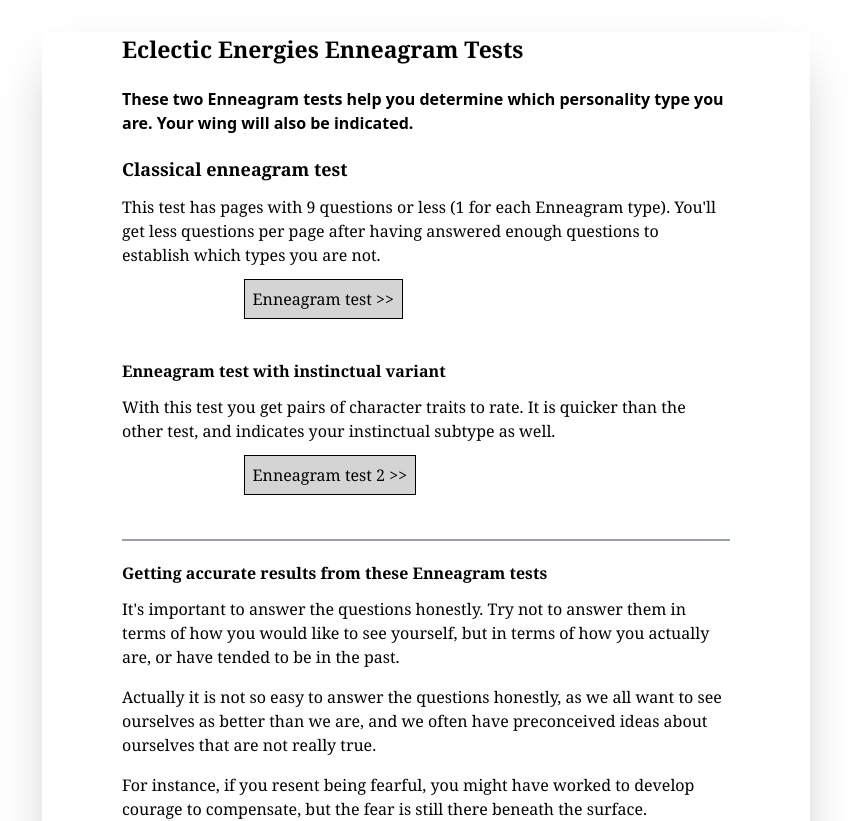
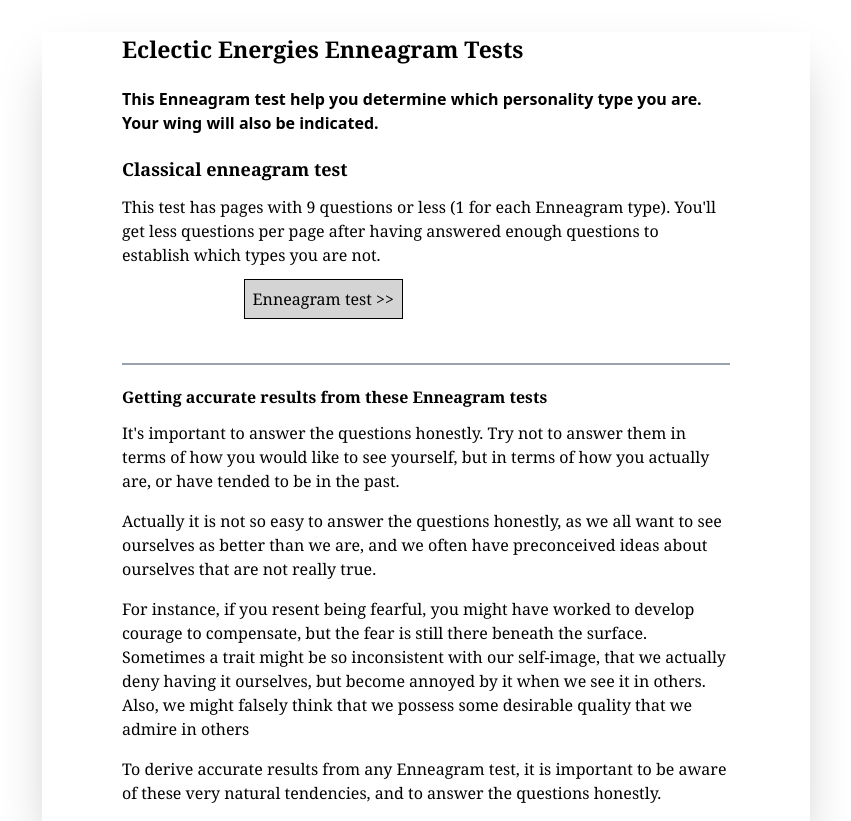
Before and after one commit to yordiyes/Personality-Test, a React (Vite) app in the folder frontend/: page /Enneagram in a window 1280 px wide. Shown: the top 821 px of the page, without its empty margins (214-1065 px from the left). Built offline with nearby package versions, Linux system fonts and the light colour scheme; no server answers.

Commit message:
Update EnneagramPage content and remove redundant test section

```diff
--- a/frontend/src/pages/EnneagramPage.jsx
+++ b/frontend/src/pages/EnneagramPage.jsx
@@ -9,8 +9,8 @@
           Eclectic Energies Enneagram Tests
         </h1>
         <p className=" font-bold font-sans">
-          These two Enneagram tests help you determine which personality type
-          you are. Your wing will also be indicated.
+          This Enneagram test help you determine which personality type you are.
+          Your wing will also be indicated.
         </p>
       </div>
 
@@ -21,27 +21,12 @@
           type). You'll get less questions per page after having answered enough
           questions to establish which types you are not.
         </p>
-        <div className="my-5">
+        <div className="my-5 border-b-2 pb-13 border-gray-400">
           <NavLink
             to="/E-test"
             className="ml-[20%] bg-neutral-300 p-2 border-[1px] mt-3"
           >
             Enneagram test &gt;&gt;
-          </NavLink>
-        </div>
-      </div>
-      <div className="mt-12">
-        <h2 className="font-semibold pb-3">
-          Enneagram test with instinctual variant
-        </h2>
-        <p>
-          With this test you get pairs of character traits to rate. It is
-          quicker than the other test, and indicates your instinctual subtype as
-          well.
-        </p>
-        <div className="my-5 border-b-2 pb-13 border-gray-400">
-          <NavLink className="ml-[20%] bg-neutral-300 p-2 border-[1px] mt-3">
-            Enneagram test 2 &gt;&gt;
           </NavLink>
         </div>
       </div>
```
